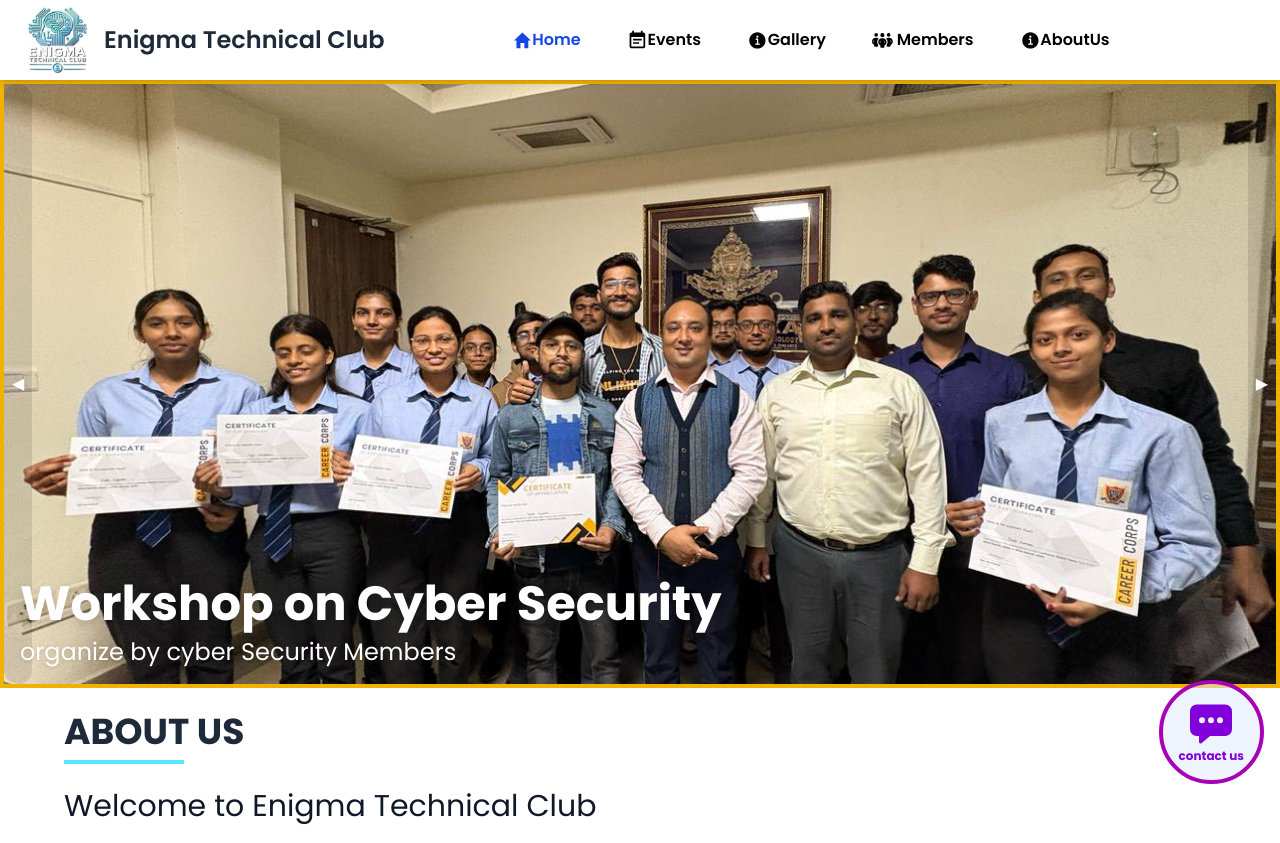
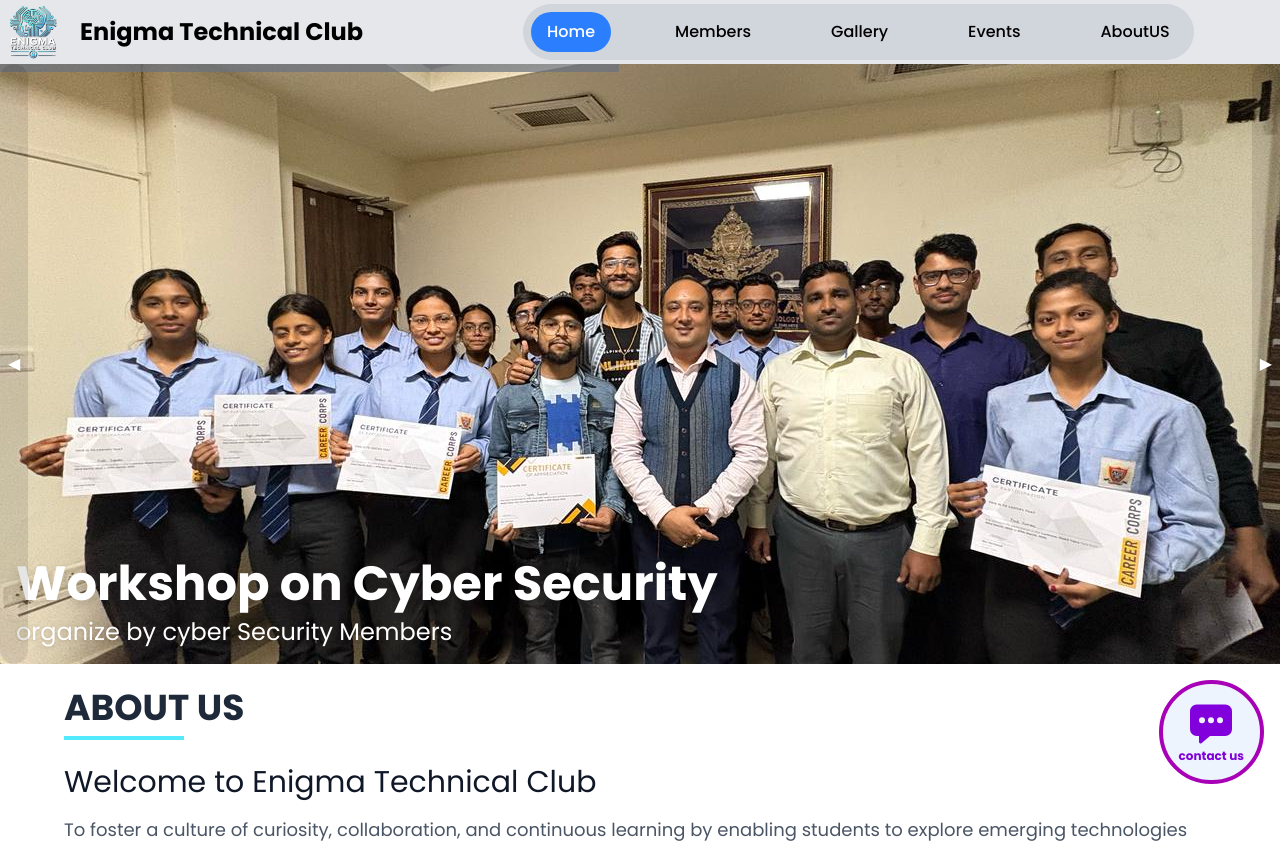
Before and after one commit to Jais-Abhi/Enigma, a React (Vite) app in the folder frontend/: page / in a window 1280 px wide. Shown: the top 843 px of the page. Built offline with nearby package versions, Linux system fonts and the light colour scheme.

Commit message:
header modified and home slider modified

```diff
--- a/frontend/src/components/ContactButton.jsx
+++ b/frontend/src/components/ContactButton.jsx
@@ -5,7 +5,7 @@ import Contact from './contact';
 const ContactButton = () => {
     let [OnContact,setOnContact] = useState(false)
     let ContactActive = (event)=>{
-        console.log(event)
+        // console.log(event)
         setOnContact(event)
     }
   return (
--- a/frontend/src/components/Events.jsx
+++ b/frontend/src/components/Events.jsx
@@ -23,7 +23,7 @@ const events = [
 
 const Events = () => {
   return (
-    <div className="bg-white px-4 md:px-6 pt-6 pb-10 mt-20">
+    <div className="bg-white px-4 md:px-6 pt-6 pb-10 ">
       <div className="max-w-7xl mx-auto">
         <h2 className="text-2xl md:text-4xl font-bold text-center text-gray-800 mb-8">
           Upcoming Events
--- a/frontend/src/components/Gallery.jsx
+++ b/frontend/src/components/Gallery.jsx
@@ -11,7 +11,7 @@ const galleryImages = [
 
 const Gallery = () => {
   return (
-    <div className="max-w-6xl mx-auto my-16 px-4 mt-25">
+    <div className="max-w-6xl mx-auto my-16 px-4">
       <h2 className="text-3xl font-bold text-center mb-4">Our GALLERY</h2>
       <p className="text-center text-gray-500 mb-8">Memories from our latest events and Workshops</p>
 
--- a/frontend/src/components/Header.jsx
+++ b/frontend/src/components/Header.jsx
@@ -1,95 +1,99 @@
-import React, { useState } from "react";
-import { Link ,NavLink } from "react-router";
-import { IoMdHome } from "react-icons/io";
-import { MdEventNote } from "react-icons/md";
-import { IoInformationCircle } from "react-icons/io5";
-import { FaPeopleGroup } from "react-icons/fa6";
-import { RiContactsBookFill } from "react-icons/ri";
-import { IoLogIn } from "react-icons/io5";
-import { SiSimplelogin } from "react-icons/si";
-import { HiMenuAlt3, HiX } from "react-icons/hi";
-import { IoChatboxEllipses } from "react-icons/io5";
+ import { useState } from "react";
+import { motion, LayoutGroup } from "framer-motion";
+import { FiMenu, FiX } from "react-icons/fi";
+import { Link, useLocation } from "react-router-dom";
 
-const Header = () => {
+export default function Nav() {
   const [menuOpen, setMenuOpen] = useState(false);
+  const location = useLocation();
+
+  const isActive = (path) => location.pathname === path;
 
   return (
-    <div
-      className={` fixed top-0 left-0 w-full bg-white shadow-md transition-all duration-300 z-50 ${
-        menuOpen ? "pb-4" : ""
-      }`}
-    >
-      <div className="flex flex-col md:flex-row gap-20 items-center px-4">
-        <div className="flex justify-between items-center w-full md:w-auto">
-          <Link to="/" className="flex items-center gap-2">
-            <img src="/enigma.png" alt="logo" className="h-16 md:h-20" />
-            <span className="text-xl md:text-2xl font-semibold text-gray-800">
-              Enigma Technical Club
-            </span>
-          </Link>
+    <div className="flex flex-col bg-gray-200 w-full">
+      {/* Main Navbar Container */}
+      <div className="flex items-center w-full">
+        {/* Logo and Title */}
+        <Link to="/" className="flex items-center mr-4 md:mr-16">
+          <img
+            className="w-12 h-12 md:w-[4rem] md:h-[4rem]"
+            src="enigma.png"
+            alt="Enigma Logo"
+          />
+          <p className="text-black text-lg md:text-2xl font-bold ml-2 md:ml-4">
+            Enigma Technical Club
+          </p>
+        </Link>
+
+        {/* Desktop Navigation - Inline with logo/title */}
+        <div className="hidden md:block ml-24">
+          <LayoutGroup>
+            <nav className="font-medium flex flex-row items-center gap-12 bg-gray-300 rounded-full p-2">
+              {[
+                { to: "/", label: "Home" },
+                { to: "/members", label: "Members" },
+                { to: "/gallery", label: "Gallery" },
+                { to: "/events", label: "Events" },
+                { to: "/about", label: "AboutUS" },
+              ].map((item) => (
+                <Link
+                  key={item.to}
+                  to={item.to}
+                  className="relative px-4 py-2 cursor-pointer"
+                >
+                  {isActive(item.to) && (
+                    <motion.div
+                      layoutId="underline"
+                      className="absolute inset-0 bg-blue-500 rounded-full z-0"
+                      transition={{ type: "spring", stiffness: 150, damping: 15 }}
+                    />
+                  )}
+                  <span className={`relative z-10 ${isActive(item.to) ? "text-white" : "text-black"}`}>
+                    {item.label}
+                  </span>
+                </Link>
+              ))}
+            </nav>
+          </LayoutGroup>
+        </div>
+
+        {/* Mobile Menu Button */}
+        <div className="ml-auto md:hidden p-4">
           <button
-            className="md:hidden text-3xl"
             onClick={() => setMenuOpen(!menuOpen)}
+            className="text-black text-2xl"
+            aria-label="Toggle menu"
           >
-            {menuOpen ? <HiX /> : <HiMenuAlt3 />}
+            {menuOpen ? <FiX size={24} /> : <FiMenu size={24} />}
           </button>
         </div>
-
-        <ul
-          className={` font-[600] pl-10  box-border ${
-            menuOpen ? "flex" : "hidden"
-          } flex-col md:flex md:flex-row items-center gap-5 md:gap-8 text-lg md:text-base mt-3 md:mt-0`}
-        >
-          <li>
-            <NavLink to="/" className={({ isActive }) => `flex items-center p-1 border-3 rounded-xl border-transparent ${isActive ? "text-blue-700" : "hover:text-blue-800 hover:border-blue-800 hover:transition-all hover:duration-700"}`}>
-              <IoMdHome size="1.3rem" /> Home
-            </NavLink>
-          </li>
-          <li>
-            <NavLink to="/events" className={({ isActive }) => `flex items-center p-1 border-3 rounded-xl border-transparent ${isActive ? "text-blue-700" : "hover:text-blue-800 hover:border-blue-800 hover:transition-all hover:duration-700"}`}>
-              <MdEventNote size="1.3rem" /> Events
-            </NavLink>
-          </li>
-          <li>
-            <NavLink to="/gallery" className={({ isActive }) => `flex items-center p-1 border-3 rounded-xl border-transparent ${isActive ? "text-blue-700" : "hover:text-blue-800 hover:border-blue-800 hover:transition-all hover:duration-700"}`}>
-              <IoInformationCircle size="1.3rem" /> Gallery
-            </NavLink>
-          </li>
-          <li>
-            <NavLink to="/members" className={({ isActive }) => `flex items-center p-1 gap-1 border-3 rounded-xl border-transparent ${isActive ? "text-blue-700" : "hover:text-blue-800 hover:border-blue-800 hover:transition-all hover:duration-700"}`}>
-              <FaPeopleGroup size="1.3rem" /> Members
-            </NavLink>
-          </li>
-          <li>
-            <NavLink to="/about" className={({ isActive }) => `flex items-center p-1 border-3 rounded-xl border-transparent ${isActive ? "text-blue-700" : "hover:text-blue-800 hover:border-blue-800 hover:transition-all hover:duration-700"}`}>
-              <IoInformationCircle size="1.3rem" /> AboutUs
-            </NavLink>
-          </li>
-          {/* <li>
-            <NavLink to="/contact" className={({ isActive }) => `flex items-center p-1 border-3 rounded-xl border-transparent ${isActive ? "text-blue-700" : "hover:text-blue-800 hover:border-blue-800 hover:transition-all hover:duration-700"}`}>
-              <RiContactsBookFill size="1.3rem" /> ContactUs
-            </NavLink>
-          </li> */}
-        </ul>
-
-        {/* <div
-          className={`${
-            menuOpen ? "flex" : "hidden"
-          } md:flex flex-wrap justify-center items-center gap-5 mt-3 md:mt-0`}
-        >
-          <button className="flex items-center gap-2 cursor-pointer px-10 py-2 border-3 border-blue-600 text-blue-600 rounded-lg hover:bg-blue-600 hover:text-white">
-            <IoLogIn size="1.3rem" />
-            Login
-          </button>
-          <button className="flex items-center gap-2 cursor-pointer px-10 py-2 border-3 bg-blue-600 text-white rounded-lg hover:border-blue-600 hover:text-blue-600 hover:bg-white">
-            <SiSimplelogin size="1.3rem" />
-            Sign Up
-          </button>
-        </div> */}
       </div>
 
+      {/* Mobile Menu - Appears below the main navbar */}
+      {menuOpen && (
+        <div className="md:hidden bg-gray-400 w-full">
+          <nav className="font-medium flex flex-col items-center gap-2 py-2">
+            {[
+              { to: "/", label: "Home" },
+              { to: "/members", label: "Members" },
+              { to: "/gallery", label: "Gallery" },
+              { to: "/events", label: "Events" },
+              { to: "/about", label: "AboutUS" },
+            ].map((item) => (
+              <Link
+                key={item.to}
+                to={item.to}
+                className="relative w-full text-center px-4 py-2 cursor-pointer"
+                onClick={() => setMenuOpen(false)}
+              >
+                <span className={`${isActive(item.to) ? "text-white" : "text-black"}`}>
+                  {item.label}
+                </span>
+              </Link>
+            ))}
+          </nav>
+        </div>
+      )}
     </div>
   );
-};
-
-export default Header;
+}
--- a/frontend/src/components/Member.jsx
+++ b/frontend/src/components/Member.jsx
@@ -109,7 +109,7 @@ function App() {
   ];
 
   return (
-    <div className="min-h-screen bg-gray-100 py-10 px-4 mt-20">
+    <div className="min-h-screen bg-gray-100 py-10 px-4">
       <div className="max-w-6xl mx-auto bg-white shadow-xl rounded-xl">
         <h1 className="text-4xl font-bold text-center text-blue-800 py-8 border-b">
           All Committee Members
--- a/frontend/src/components/main/MainSlider.jsx
+++ b/frontend/src/components/main/MainSlider.jsx
@@ -1,54 +1,130 @@
-import React, { useState, useEffect } from "react";
-import { Link ,NavLink } from "react-router";
-import { FcBusinessContact } from "react-icons/fc";
-
+import React, { useState, useEffect, useRef } from "react";
 const slides = [
-  {
-    image: "/slider1.jpg",
-    title: "Welcome to Our Portal",
-    subtitle: "All Team members",
-  },
-  {
-    image: "/slider2.jpg",
-    title: "Workshop on Cyber Security",
-    subtitle: "organize by cyber Security Members",
-  },
-  {
-    image: "/slider3.jpg",
-    title: "Workshop on Cyber Security",
-    subtitle: "organize by cyber Security Members",
-  },
+  { image: "/slider1.jpg", title: "Welcome to Our Portal", subtitle: "All Team members" },
+  { image: "/slider2.jpg", title: "Workshop on Cyber Security", subtitle: "organize by cyber Security Members" },
+  { image: "/slider3.jpg", title: "Workshop on Cyber Security", subtitle: "organize by cyber Security Members" },
 ];
 
 const MainSlider = () => {
   const [index, setIndex] = useState(0);
+  const [isHovered, setIsHovered] = useState(false);
+
+  const progressBarRef = useRef(null);
+  const animationFrameRef = useRef(null);
+
+  // For smooth transition control
+  const sliderRef = useRef(null);
+
+  // Track elapsed time for progress bar
+  const elapsedTimeRef = useRef(0);
+  const lastTimestampRef = useRef(null);
+
+  // Animate progress bar with pause on hover
+  const animate = (timestamp) => {
+    if (!lastTimestampRef.current) lastTimestampRef.current = timestamp;
+
+    if (!isHovered) {
+      const delta = timestamp - lastTimestampRef.current;
+      elapsedTimeRef.current += delta;
+
+      if (progressBarRef.current) {
+        const progressPercent = Math.min((elapsedTimeRef.current / 4000) * 100, 100);
+        progressBarRef.current.style.width = `${progressPercent}%`;
+      }
+
+      if (elapsedTimeRef.current >= 4000) {
+        goNext();
+        elapsedTimeRef.current = 0;
+      }
+    }
+
+    lastTimestampRef.current = timestamp;
+    animationFrameRef.current = requestAnimationFrame(animate);
+  };
 
   useEffect(() => {
-    const timer = setInterval(() => {
-      setIndex((prev) => (prev + 1) % slides.length);
-    }, 4000);
-    return () => clearInterval(timer);
-  }, []);
+    animationFrameRef.current = requestAnimationFrame(animate);
+    return () => {
+      cancelAnimationFrame(animationFrameRef.current);
+    };
+  }, [isHovered]);
 
-  const prevSlide = () => {
-    setIndex((index - 1 + slides.length) % slides.length);
+  // Move to next slide with infinite forward effect
+  const goNext = () => {
+    if (index === slides.length) return; // prevent extra increments
+
+    setIndex((prev) => prev + 1);
   };
 
-  const nextSlide = () => {
-    setIndex((index + 1) % slides.length);
+  // Move to previous slide (simple wrap around)
+  const prevSlide = () => {
+    if (index === 0) {
+      setIndex(slides.length - 1);
+      elapsedTimeRef.current = 0;
+      return;
+    }
+    setIndex(index - 1);
+    elapsedTimeRef.current = 0;
   };
 
+  // When index updates and hits the cloned slide (slides.length), reset instantly
+  useEffect(() => {
+    if (index === slides.length) {
+      // After the slide transition animation duration, reset to 0 without animation
+      const timer = setTimeout(() => {
+        if (sliderRef.current) {
+          sliderRef.current.style.transition = "none";
+          setIndex(0);
+          // Reset transform instantly
+          sliderRef.current.style.transform = `translateX(0%)`;
+
+          // Force reflow to apply styles immediately
+          sliderRef.current.offsetHeight;
+
+          // Re-enable transition for next moves
+          sliderRef.current.style.transition = "transform 0.8s ease-in-out";
+        }
+      }, 800); // Match transition duration
+
+      return () => clearTimeout(timer);
+    }
+  }, [index]);
+
+  // On hover handlers
+  // const handleMouseEnter = () => setIsHovered(true);
+  // const handleMouseLeave = () => {
+  //   setIsHovered(false);
+  //   lastTimestampRef.current = null; // reset timestamp so delta calculation restarts cleanly
+  // };
+
   return (
-    <div className="relative w-full overflow-hidden mt-20 border-4 border-yellow-500">
+    <div
+      className="relative w-full overflow-hidden"
+      // onMouseEnter={handleMouseEnter}
+      // onMouseLeave={handleMouseLeave}
+    >
+      {/* Progress Bar */}
+      <div className="absolute opacity-70 top-0 left-0 w-full h-1 z-30 pointer-events-none">
+        <div
+          ref={progressBarRef}
+          className="h-2 bg-gray-500 transition-none"
+          style={{ width: "0%" }}
+        />
+      </div>
+
+      {/* Slide Text */}
       <div className="absolute bottom-0 p-4 w-full z-20 px-4">
         <h2 className="text-white text-3xl md:text-5xl font-bold drop-shadow-lg">
-          {slides[index].title}
+          {index === slides.length ? slides[0].title : slides[index].title}
         </h2>
         <p className="text-white text-lg md:text-2xl mt-2 drop-shadow">
-          {slides[index].subtitle}
+          {index === slides.length ? slides[0].subtitle : slides[index].subtitle}
         </p>
       </div>
+
+      {/* Image Slider with cloned first slide at the end */}
       <div
+        ref={sliderRef}
         className="flex transition-transform duration-800 ease-in-out"
         style={{ transform: `translateX(-${index * 100}%)` }}
       >
@@ -60,38 +136,31 @@ const MainSlider = () => {
             className="min-w-full object-cover h-[300px] md:h-[600px] lg:h-[600px]"
           />
         ))}
+        {/* Cloned first slide */}
+        <img
+          key="clone"
+          src={slides[0].image}
+          alt="Slide clone"
+          className="min-w-full object-cover h-[300px] md:h-[600px] lg:h-[600px]"
+        />
       </div>
+
+      {/* Navigation Buttons */}
       <button
         onClick={prevSlide}
-        className="absolute h-full top-1/2 left-0 transform -translate-y-1/2 bg-black/10 text-white p-2 rounded-full hover:bg-black/30 z-10"
+        className="absolute h-full top-1/2 left-0 transform -translate-y-1/2 bg-black/10 text-white p-2 rounded-full hover:bg-black/30 z-40"
       >
         ◀
       </button>
       <button
-        onClick={nextSlide}
-        className="absolute top-1/2 right-0 h-full transform -translate-y-1/2 bg-black/10 text-white p-2 rounded-full hover:bg-black/30 z-10"
+        onClick={() => {
+          elapsedTimeRef.current = 0;
+          goNext();
+        }}
+        className="absolute top-1/2 right-0 h-full transform -translate-y-1/2 bg-black/10 text-white p-2 rounded-full hover:bg-black/30 z-40"
       >
         ▶
       </button>
-      {/* <a
-        href="/register"
-        style={{
-          position: "fixed",
-          top: "250px",
-          right: "0px",
-          zIndex: 1000,
-          backgroundColor: "#ff9900",
-          color: "white",
-          padding: "10px 15px",
-          borderRadius: "10px 0 0 10px",
-          textDecoration: "none",
-          fontWeight: "bold",
-          boxShadow: "0 0 10px rgba(0,0,0,0.3)",
-        }}
-      >
-        Registration
-      </a> */}
-
     </div>
   );
 };
--- a/frontend/src/main.jsx
+++ b/frontend/src/main.jsx
@@ -46,7 +46,7 @@ const router = createBrowserRouter([
     path: "/admin/login",
     element: (
       <>
-        <Header />
+        {/* <Header /> */}
         <Login />
       </>
     ),
```
Also changed, not shown: frontend/src/components/About.jsx (+15 -3 lines), frontend/src/components/contact.jsx (+102 -80 lines).
